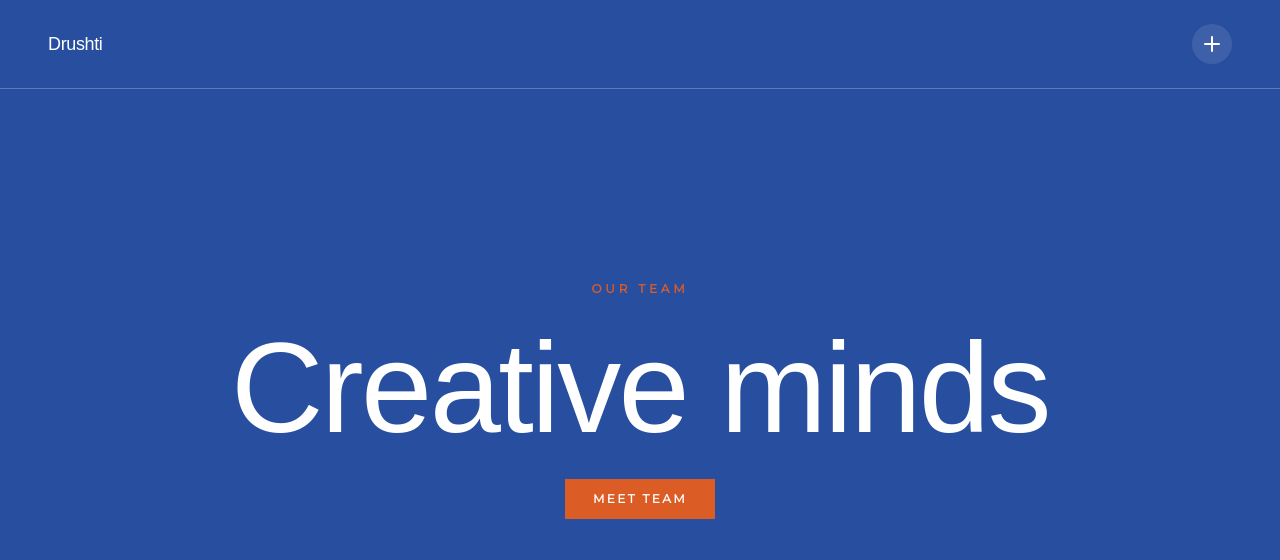
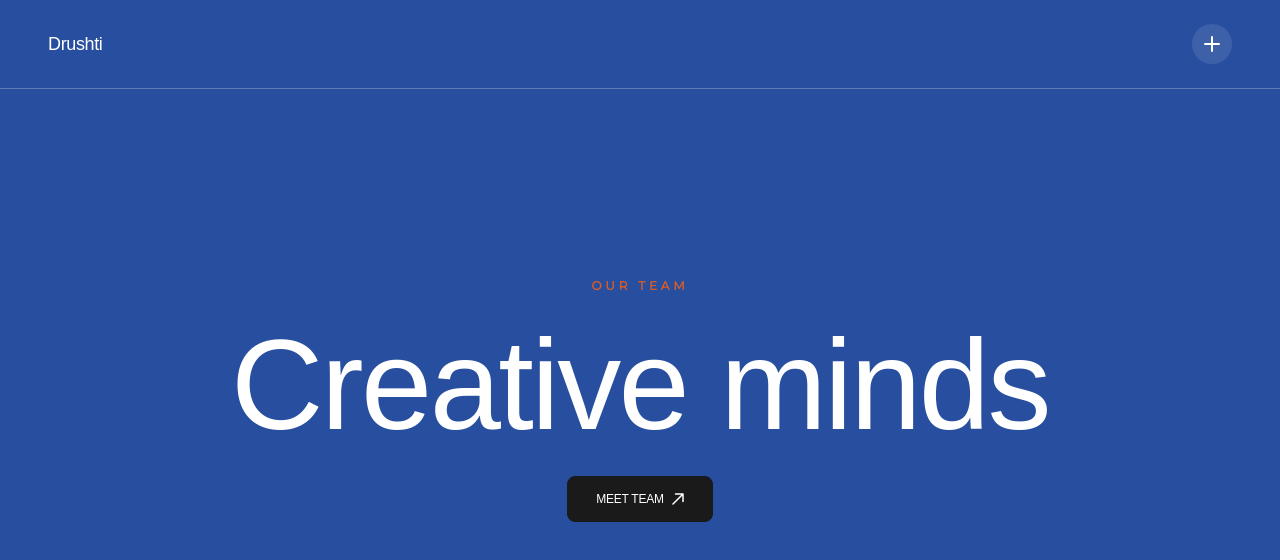
Before and after one commit to TezzeractTeams/Drushti-creatives, a Next.js app: page /about in a window 1280 px wide. Shown: the top 560 px of the page. Built offline with nearby package versions, Linux system fonts and the light colour scheme; a web font is replaced by a local one.

Commit message:
updated code

```diff
--- a/src/sections/TeamSection.tsx
+++ b/src/sections/TeamSection.tsx
@@ -9,6 +9,7 @@ import {
   useSpring,
   useTransform,
 } from "motion/react";
+import PillButton from "@/components/PillButton";
 
 const EASE = [0.22, 1, 0.36, 1] as const;
 
@@ -175,17 +176,14 @@ export default function TeamSection() {
           >
             Creative minds
           </motion.h2>
-          <motion.a
-            href="#contact"
+          <motion.div
             initial={{ opacity: 0, y: 14 }}
             whileInView={{ opacity: 1, y: 0 }}
             viewport={{ once: true }}
             transition={{ duration: 0.6, delay: 0.25, ease: EASE }}
-            whileHover={{ scale: 1.05 }}
-            className="bg-orange px-7 py-3 text-xs font-semibold uppercase tracking-[0.2em] text-white"
           >
-            Meet team
-          </motion.a>
+            <PillButton href="#contact">Meet team</PillButton>
+          </motion.div>
         </div>
 
         {prefersReducedMotion ? (
```
